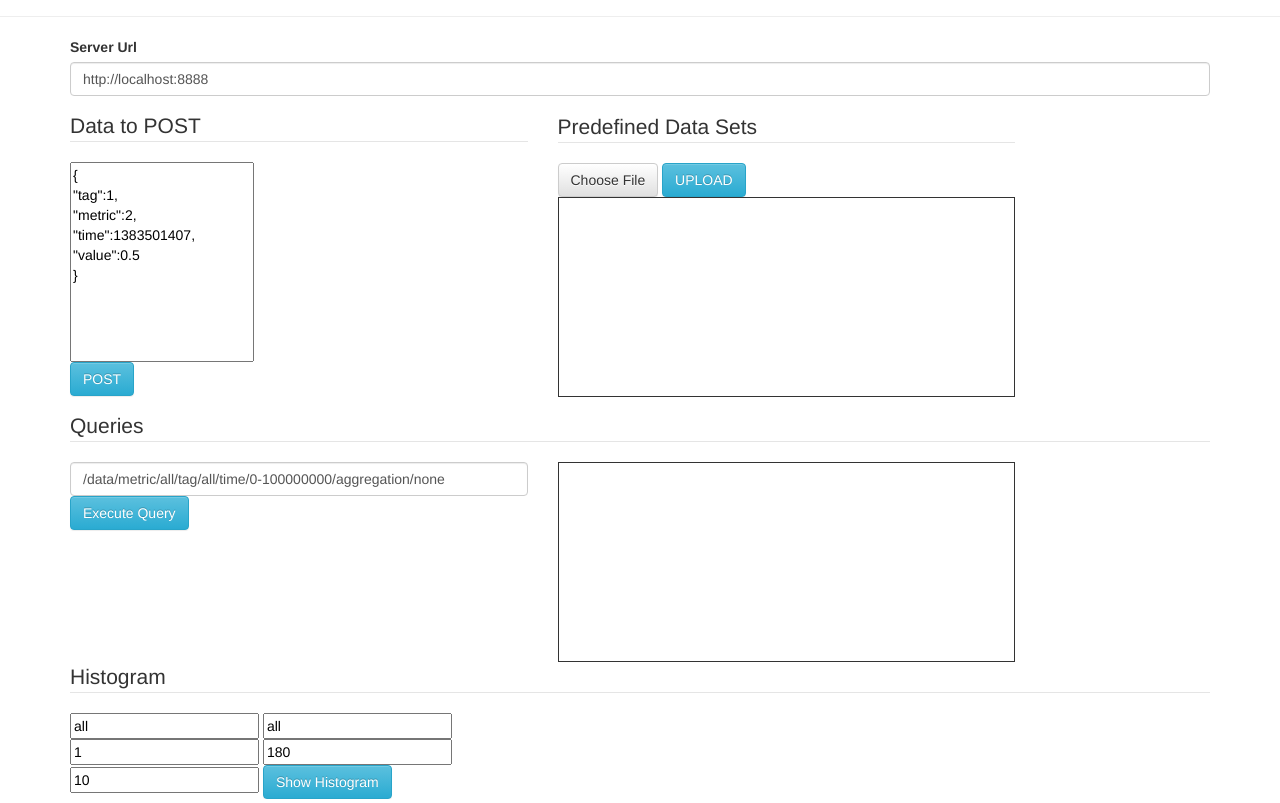
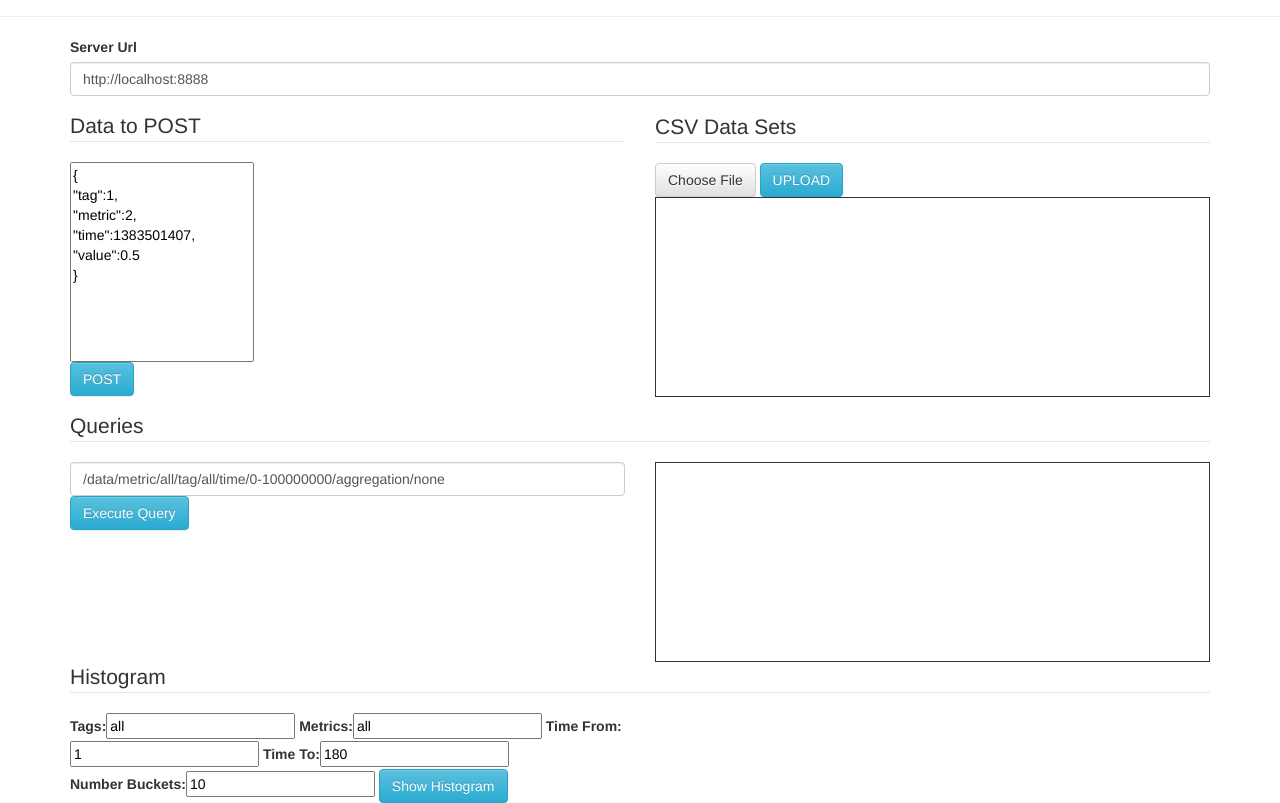
Before and after one commit to d-d-j/ddj_master, a plain HTML site: page ui/index.html in a window 1280 px wide. Shown: the part 83-886 px from the top of the page. Drawn offline with Linux system fonts and the light colour scheme.

Commit message:
minor ui changes

```diff
--- a/ui/index.html
+++ b/ui/index.html
@@ -20,7 +20,7 @@
                 <input id="url" class="form-control " value="http://localhost:8888"/>
             </div>
         </div>
-        <div class="col-md-5">
+        <div class="col-md-6">
             <legend>Data to POST</legend>
             <div class="row">
                 <div class="col-md-2">
@@ -41,11 +41,11 @@
                 </div>
             </div>
         </div>
-        <div class="col-md-5">
+        <div class="col-md-6">
 
         </div>
-        <div class="col-md-5">
-            <legend>Predefined Data Sets</legend>
+        <div class="col-md-6">
+            <legend>CSV Data Sets</legend>
 
             <button class="btn btn-default btn-file">Choose File<input accept=".csv" type="file" id="file-input"/>
             </button>
@@ -54,7 +54,7 @@
             </button>
 
         </div>
-        <div class="col-md-5">
+        <div class="col-md-6">
             <div id="data-to-upload"></div>
         </div>
 
@@ -64,14 +64,14 @@
         <div class="col-md-12">
             <legend>Queries</legend>
         </div>
-        <div class="col-md-5">
+        <div class="col-md-6">
             <div class="form-group">
                 <input id="query-input" class="form-control" type="text"
                        value="/data/metric/all/tag/all/time/0-100000000/aggregation/none"/>
                 <button id="query-button" class="btn btn-info">Execute Query</button>
             </div>
         </div>
-        <div class="col-md-5">
+        <div class="col-md-6">
             <div id="query-result" cols="30" rows="10"></div>
         </div>
     </div>
@@ -80,15 +80,15 @@
         <div class="col-md-12">
             <legend>Histogram</legend>
         </div>
-        <div class="col-md-5">
-            <input id="tags" value="all"/>
-            <input id="metrics" value="all"/>
-            <input id="time-from" value="1"/>
-            <input id="time-to" value="180"/>
-            <input id="buckets" value="10"/>
+        <div class="col-md-6">
+            <label for="tags">Tags:</label><input id="tags" value="all"/>
+            <label for="metrics">Metrics:</label><input id="metrics" value="all"/>
+            <label for="time-from">Time From:</label><input id="time-from" value="1"/>
+            <label for="time-to">Time To:</label><input id="time-to" value="180"/>
+            <label for="buckets">Number Buckets:</label><input id="buckets" value="10"/>
             <button id="value-histogram-button" class="btn btn-info">Show Histogram</button>
         </div>
-        <div class="col-md-5">
+        <div class="col-md-6">
             <div id="chart"></div>
         </div>
     </div>
--- a/ui/scripts.js
+++ b/ui/scripts.js
@@ -64,7 +64,7 @@ $(document).ready(function () {
         for (var i = 0; i < numBuckets; i++) {
             var begin = Math.round((parseFloat(timeFrom) + parseFloat(i*bucketSize)) * 100)/100;
             var end = Math.round((parseFloat(timeFrom) + parseFloat(((i+1)*bucketSize))) * 100) / 100;
-            buckets.push('[ ' + String(begin) + ',' + String(end) + ']');
+            buckets.push('[ ' + String(begin) + ', ' + String(end) + ']');
         }
 
 
@@ -170,7 +170,7 @@ var drawHistogram = function (series, bins, divId, title) {
                 rotation: -90,
                 y: 40,
                 style: {
-                    fontSize: '8px',
+                    fontSize: '12px',
                     fontWeight: 'normal',
                     color: '#333'
                 }
```
